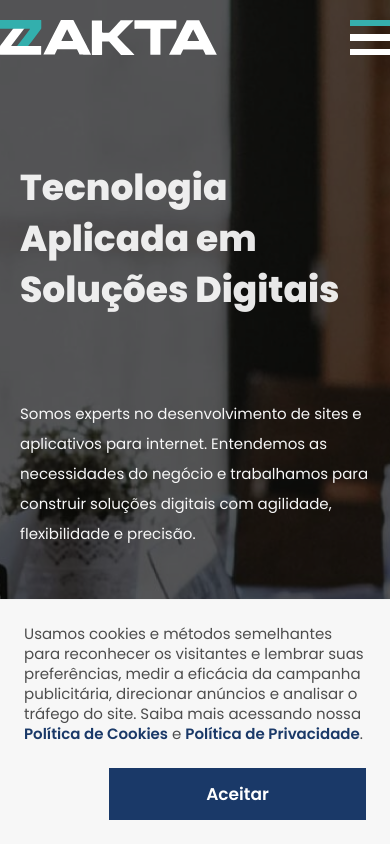
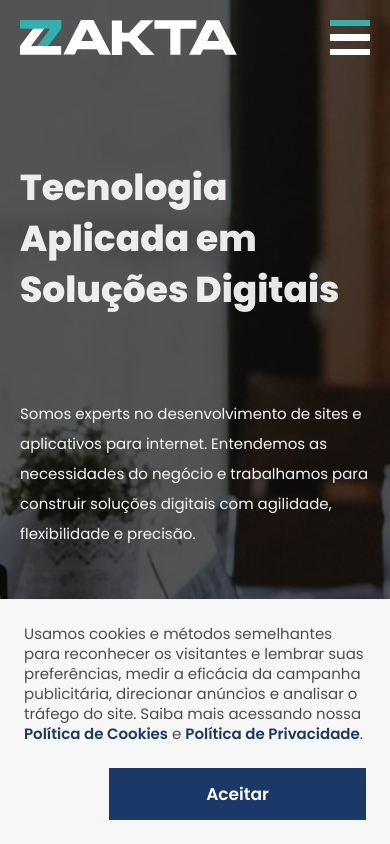
Before and after one commit to zakta/site, a Next.js app: page / in a window 390 px wide. Shown: the top 844 px of the page. Built offline with nearby package versions, Linux system fonts and the light colour scheme.

Commit message:
header adjustments on mobile

```diff
--- a/components/Header/styles.js
+++ b/components/Header/styles.js
@@ -4,28 +4,12 @@ import styled from "styled-components";
 export const Container = styled.div`
   box-sizing: border-box;
   min-width: 320px;
-  padding-bottom: 1.25rem;
-  padding-top: 1.25rem;
+  padding: 1.25rem;
   position: fixed;
   top: 0;
   transition: all .2s ease;
   width: 100%;
   z-index: 13;
-
-  &.sticky {
-    background: white;
-    border-bottom: 1px solid #efefef;
-    padding-bottom: 0;
-    padding-top: 0;
-
-    @media (min-width: 870px){
-      a {
-        color: #1a3968;
-        opacity: 1;
-        transition: all .2s ease;
-      }
-    }
-  }
 
   @media (min-width: 480px) {
     padding-bottom: 1.5rem;
@@ -40,6 +24,31 @@ export const Container = styled.div`
   @media (min-width: 870px) {
     padding-bottom: 2rem;
     padding-top: 2rem;
+    padding-left: 2rem;
+    padding-right: 2rem;
+  }
+
+  &.sticky {
+    background: white;
+    border-bottom: 1px solid #efefef;
+
+    @media (min-width: 480px) {
+      padding-bottom: 1.25rem;
+      padding-top: 1.25rem;
+    }
+
+    @media (min-width: 870px){
+      padding-bottom: 0;
+      padding-top: 0;
+      padding-left: 2rem;
+      padding-right: 2rem;
+
+      a {
+        color: #1a3968;
+        opacity: 1;
+        transition: all .2s ease;
+      }
+    }
   }
 `;
 
@@ -52,21 +61,6 @@ export const Center = styled.div`
   margin: auto;
   max-width: 1400px;
   transition: all .15s ease;
-
-  @media (min-width: 480px) {
-    padding-left: 1.5rem;
-    padding-right: 1.5rem;
-  }
-
-  @media (min-width: 640px) {
-    padding-left: 1.75rem;
-    padding-right: 1.75rem;
-  }
-
-  @media (min-width: 870px) {
-    padding-left: 2rem;
-    padding-right: 2rem;
-  }
 `;
 
 export const LogoContainer = styled.div`
```
